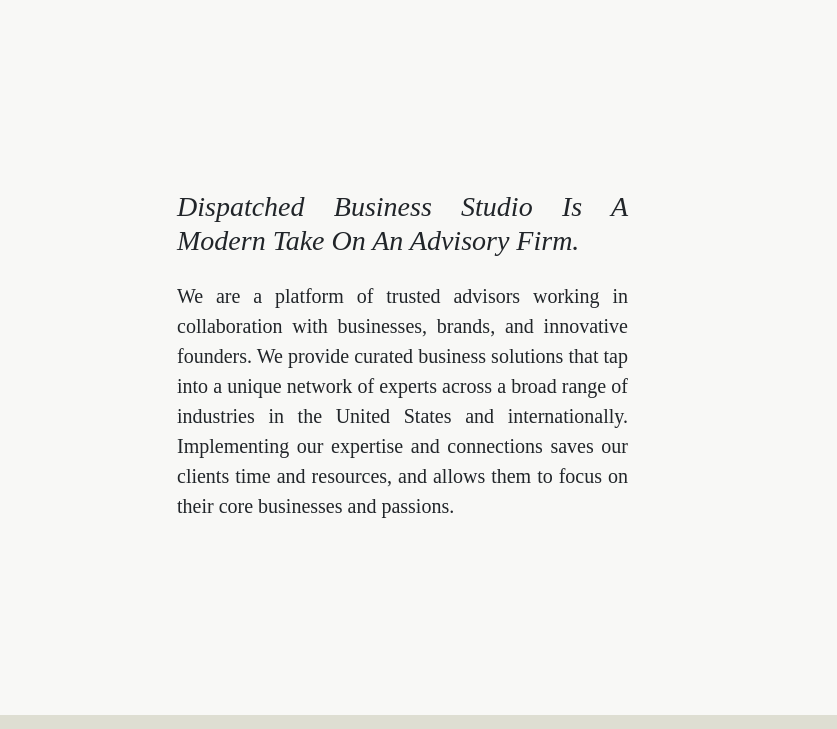
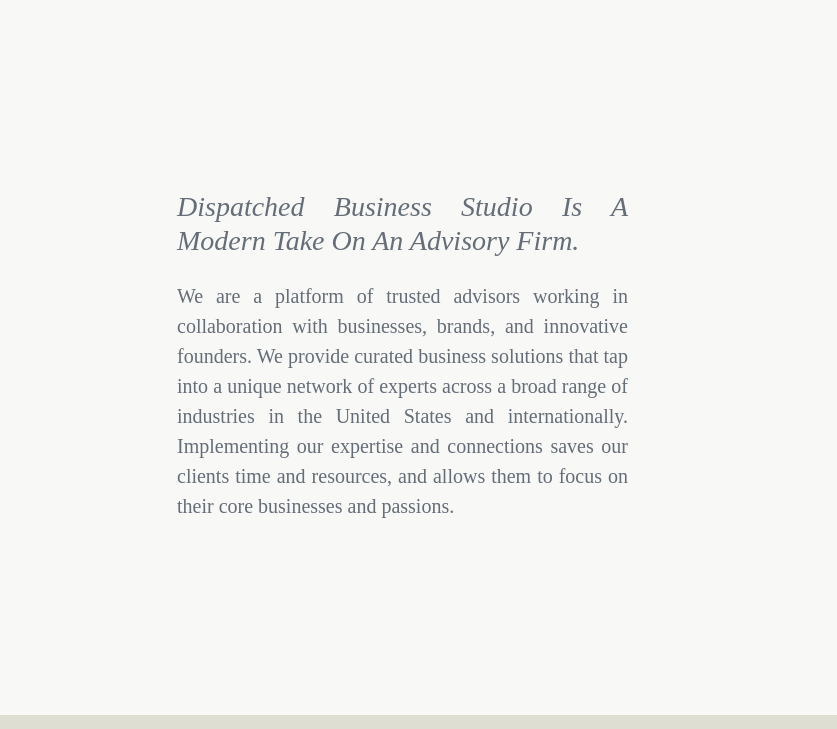
Before and after one commit to HighMindedAgency/Dispatched, a plain HTML site: page index.html in a window 1280 px wide. Shown: the part 71-800 px from the top of the page, 0-837 px from the left. Drawn offline with nearby package versions, Linux system fonts and the light colour scheme; a web font is replaced by a local one.

Commit message:
gray color

```diff
--- a/css/styles.css
+++ b/css/styles.css
@@ -2,6 +2,9 @@
 /* ### */
 html {
     scroll-behavior: smooth;
+}
+body{
+    color: #656d78;
 }
 .accordion-button:not(.collapsed) {
     background-color: white;
```
Also changed, not shown: index.html (+6 -6 lines).
